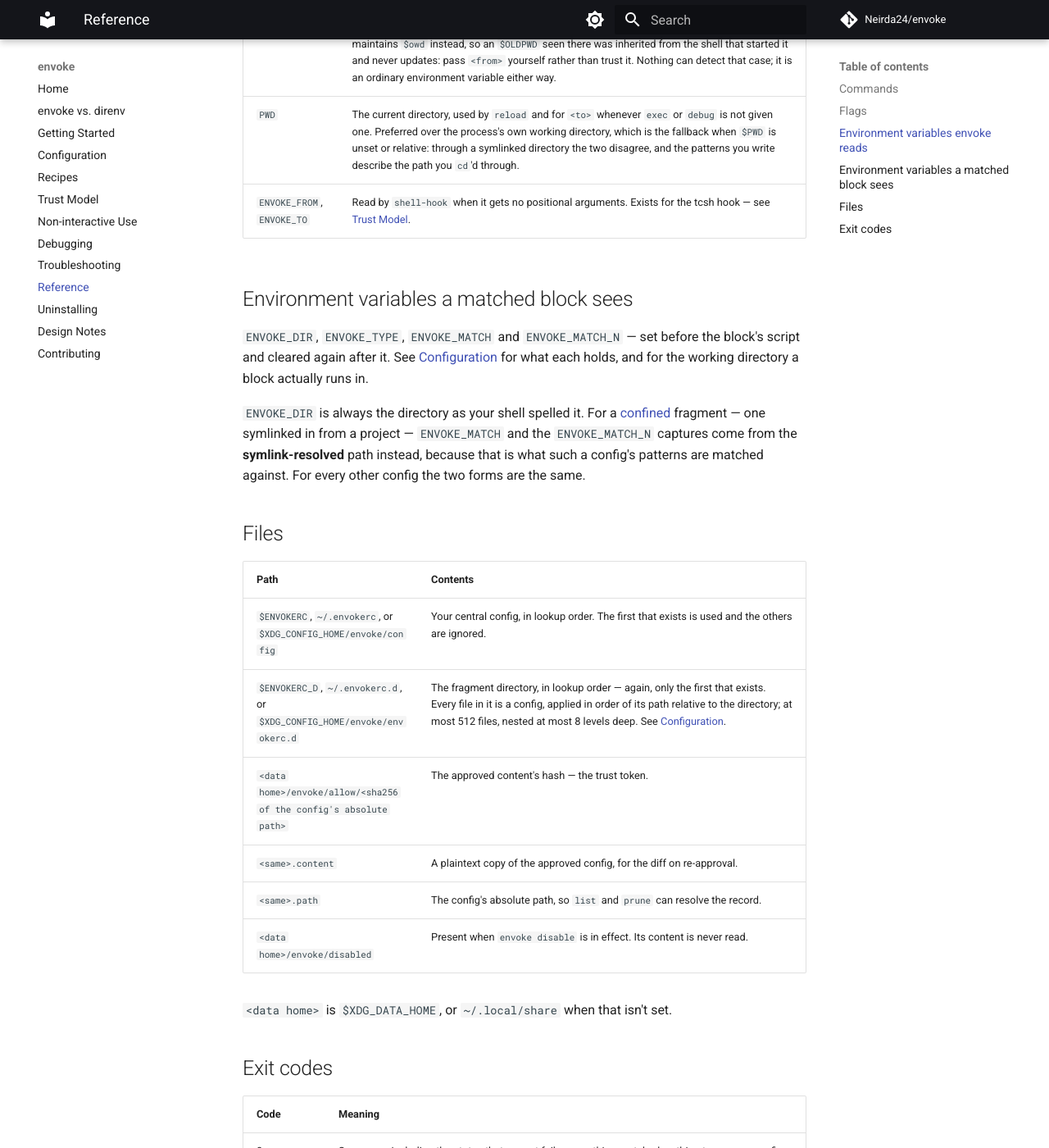
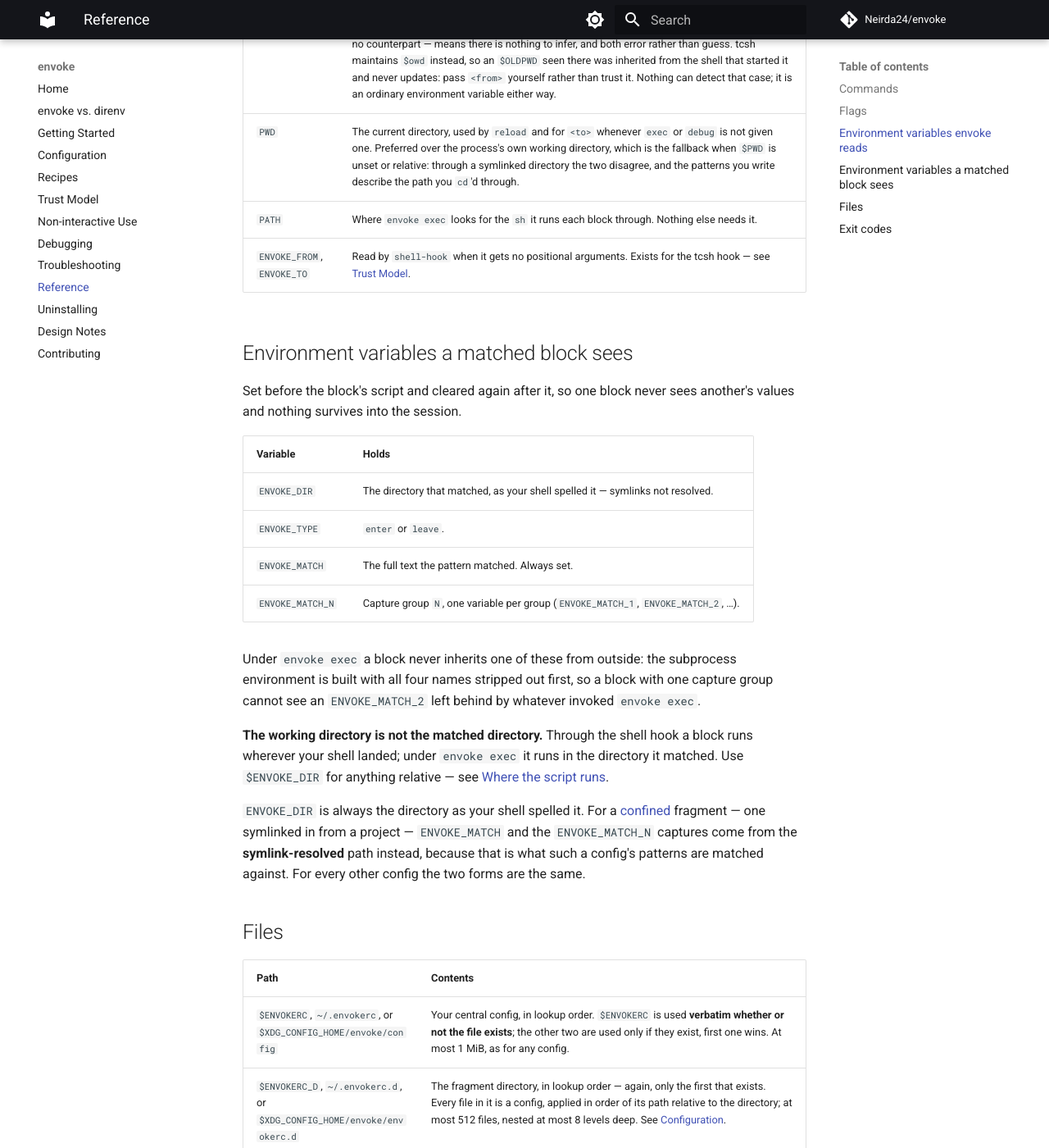
Before and after one commit to Neirda24/envoke, an MkDocs documentation site: the page built from docs/reference.md, in a window 1280 px wide and 1400 px high, scrolled down 2726 px. Shown: the whole window at 82% size. Built offline with MkDocs 1.6.1 and Material for MkDocs 9.7.7, drawn with Linux system fonts in a browser that asks for light colours; comment, search, counter and statistics services are not loaded; some of the changed text lies outside the part shown.

Commit message:
docs: fix every doc-vs-code mismatch found in a full audit (#28)
Audited README, CONTRIBUTING and all 13 docs/ pages against the source
rather than against each other. Nine gaps, fixed on whichever side was
actually wrong.

Docs corrected to match the code:

- troubleshooting §11 showed the "$ENVOKERC_D is not a directory" error
  with a `read <path>:` prefix. That error comes from walkableRoot and is
  returned unwrapped; only the three errors raised inside the walk carry
  the prefix.
- troubleshooting's "Run this first" transcript matched a block at
  ~/work/api while landing in ~/work/api/src, so the real output carries
  printWorkingDirNote's three-line note. It was dropped, unmarked, from
  the page's most-read example.
- reference said the central config's three locations are used "first
  that exists". $ENVOKERC is honoured verbatim whether or not the file
  exists; configuration.md already said so.
- trust claimed allow, shell-hook, reload and debug all check the config
  file's permissions. allow and debug check every config in the set;
  shell-hook and reload check only what matched, because the check lives
  in mayRun.
- reference claimed completeness but deferred the block environment
  table to configuration.md and never mentioned the 1 MiB per-config
  bound, exec's need for an sh on PATH, or PATH itself.
- CONTRIBUTING's list of functions outside the check set read as
  exhaustive and omitted autofix, docs and publish.
- debugging and trust cited matcher.Resolve and executor.Render, which
  are internal symbols a reader cannot act on.

Help text corrected, and reflowed while there:

- usage() printed `envoke shell-hook [--shell <name>] <from> <to>`,
  without the `--` that shellHookUsage and the reference both document.
- Its closing paragraph had a hard wrap mid-sentence.
- The command list was one 130-to-190-character line per command. It is
  now grouped under headings with the description column at 33, so no
  line passes 98. Every documented fact is kept, the docs URL is added,
  and the `envoke <name>` line shape the completion coverage test parses
  is preserved.

Assisted-by: Claude:claude-opus-5

```diff
--- a/docs/reference.md
+++ b/docs/reference.md
@@ -20,7 +20,7 @@ place. The task-oriented pages explain *why* — this page is the checklist.
 | `envoke disable` | Stops running blocks, in every shell, until `enable`. |
 | `envoke enable` | Undoes `disable`. |
 | `envoke reload [--shell <name>]` | Prints the enter blocks for the current directory, to `eval`. See [Debugging](debugging.md#applying-a-config-without-leaving-the-directory). |
-| `envoke exec [<from> [<to>]]` | Runs matching blocks in subprocesses. See [Non-interactive Use](non-interactive.md). |
+| `envoke exec [<from> [<to>]]` | Runs matching blocks, each in its own `sh -c`. Needs a POSIX `sh` on `PATH`. See [Non-interactive Use](non-interactive.md). |
 | `envoke debug [<from> [<to>]]` | Prints what would fire, without running it. See [Debugging](debugging.md). |
 | `envoke shell-hook [--shell <name>] [--] <from> <to>` | Internal; called by the generated hook on every directory change. |
 
@@ -77,14 +77,30 @@ extra.
 | `ENVOKE_DISABLE` | Per-session override of the persistent switch. `0`/`false`/`no`/`off` force envoke on; any other non-empty value forces it off; unset or empty defers to the flag. See [Debugging](debugging.md#turning-envoke-off). |
 | `OLDPWD` | `<from>` for `exec` and `debug` when given no arguments. Unset — as in PowerShell, which has no counterpart — means there is nothing to infer, and both error rather than guess. tcsh maintains `$owd` instead, so an `$OLDPWD` seen there was inherited from the shell that started it and never updates: pass `<from>` yourself rather than trust it. Nothing can detect that case; it is an ordinary environment variable either way. |
 | `PWD` | The current directory, used by `reload` and for `<to>` whenever `exec` or `debug` is not given one. Preferred over the process's own working directory, which is the fallback when `$PWD` is unset or relative: through a symlinked directory the two disagree, and the patterns you write describe the path you `cd`'d through. |
+| `PATH` | Where `envoke exec` looks for the `sh` it runs each block through. Nothing else needs it. |
 | `ENVOKE_FROM`, `ENVOKE_TO` | Read by `shell-hook` when it gets no positional arguments. Exists for the tcsh hook — see [Trust Model](trust.md#directory-names-are-never-executed). |
 
 ## Environment variables a matched block sees
 
-`ENVOKE_DIR`, `ENVOKE_TYPE`, `ENVOKE_MATCH` and `ENVOKE_MATCH_N` — set
-before the block's script and cleared again after it. See
-[Configuration](configuration.md#what-a-matched-script-sees) for what each
-holds, and for the working directory a block actually runs in.
+Set before the block's script and cleared again after it, so one block never
+sees another's values and nothing survives into the session.
+
+| Variable | Holds |
+|---|---|
+| `ENVOKE_DIR` | The directory that matched, as your shell spelled it — symlinks not resolved. |
+| `ENVOKE_TYPE` | `enter` or `leave`. |
+| `ENVOKE_MATCH` | The full text the pattern matched. Always set. |
+| `ENVOKE_MATCH_N` | Capture group `N`, one variable per group (`ENVOKE_MATCH_1`, `ENVOKE_MATCH_2`, …). |
+
+Under `envoke exec` a block never inherits one of these from outside: the
+subprocess environment is built with all four names stripped out first, so a
+block with one capture group cannot see an `ENVOKE_MATCH_2` left behind by
+whatever invoked `envoke exec`.
+
+**The working directory is not the matched directory.** Through the shell hook
+a block runs wherever your shell landed; under `envoke exec` it runs in the
+directory it matched. Use `$ENVOKE_DIR` for anything relative — see
+[Where the script runs](configuration.md#where-the-script-runs).
 
 `ENVOKE_DIR` is always the directory as your shell spelled it. For a
 [confined](configuration.md#bringing-a-projects-own-config-in) fragment —
@@ -97,7 +113,7 @@ forms are the same.
 
 | Path | Contents |
 |---|---|
-| `$ENVOKERC`, `~/.envokerc`, or `$XDG_CONFIG_HOME/envoke/config` | Your central config, in lookup order. The first that exists is used and the others are ignored. |
+| `$ENVOKERC`, `~/.envokerc`, or `$XDG_CONFIG_HOME/envoke/config` | Your central config, in lookup order. `$ENVOKERC` is used **verbatim whether or not the file exists**; the other two are used only if they exist, first one wins. At most 1 MiB, as for any config. |
 | `$ENVOKERC_D`, `~/.envokerc.d`, or `$XDG_CONFIG_HOME/envoke/envokerc.d` | The fragment directory, in lookup order — again, only the first that exists. Every file in it is a config, applied in order of its path relative to the directory; at most 512 files, nested at most 8 levels deep. See [Configuration](configuration.md#the-envokercd-directory). |
 | `<data home>/envoke/allow/<sha256 of the config's absolute path>` | The approved content's hash — the trust token. |
 | `<same>.content` | A plaintext copy of the approved config, for the diff on re-approval. |
```
Also changed, not shown: CONTRIBUTING.md (+1 -1 lines), docs/debugging.md (+1 -1 lines), docs/troubleshooting.md (+15 -4 lines), docs/trust.md (+9 -5 lines), 1 other file.
